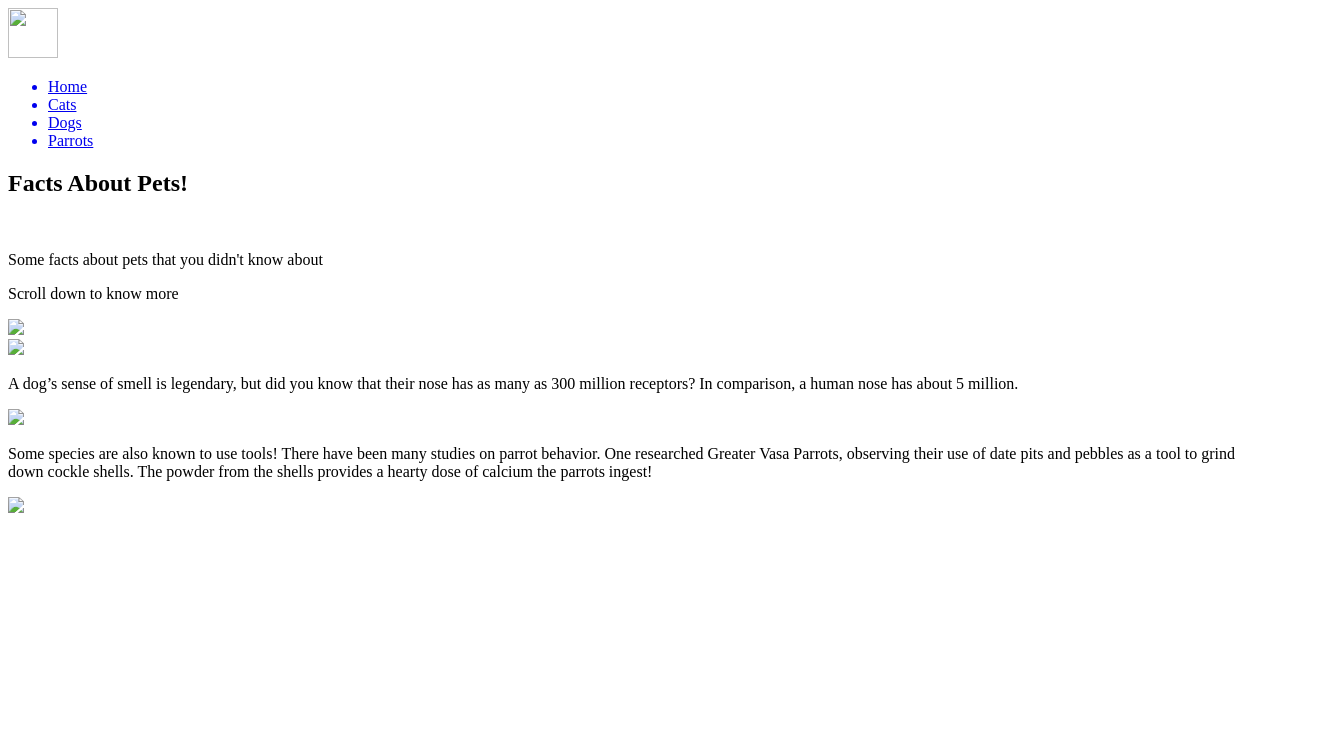
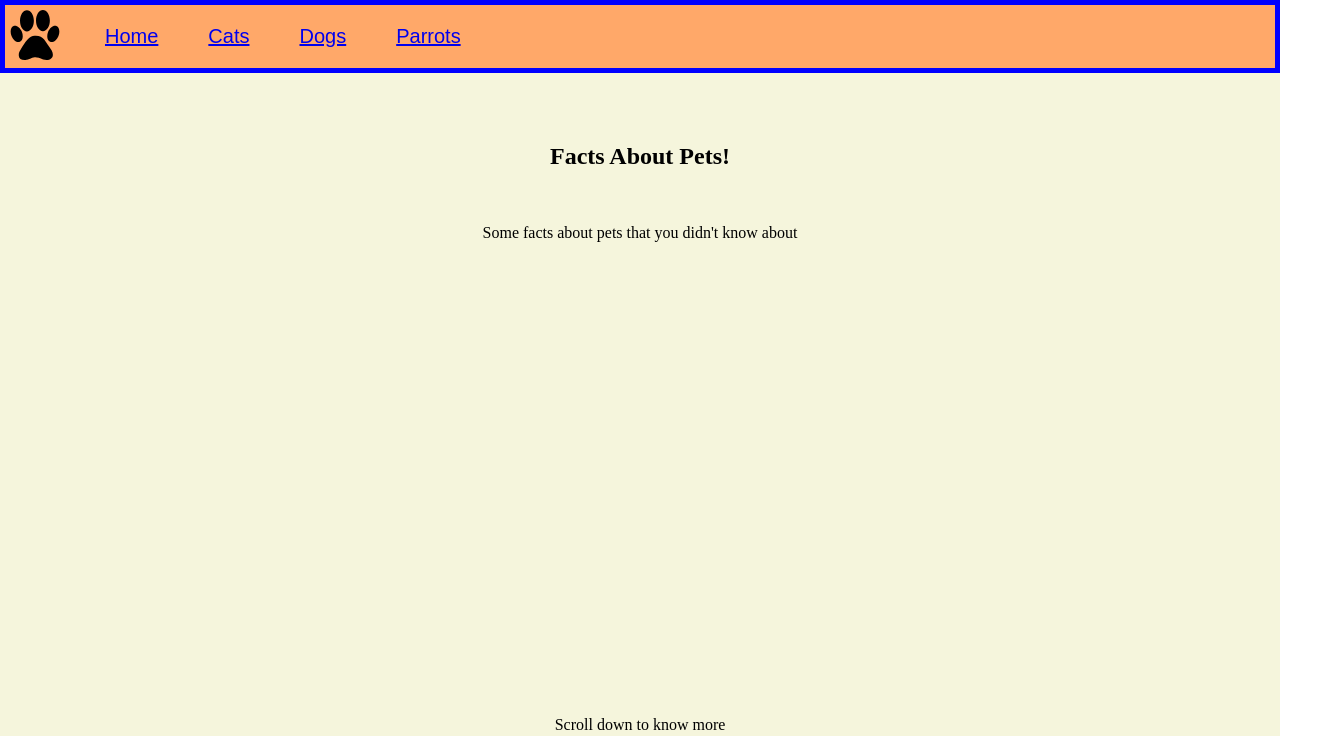
Before and after one commit to 23DP1DSarp/pets-website, a plain HTML site: page index.html in a window 1280 px wide. Shown: the top 736 px of the page, 1344 px wide, since content can reach past the window. Drawn offline with Linux system fonts and the light colour scheme; the site is published under a folder, as on GitHub Pages, so addresses that start at the root find nothing; no server answers.

Commit message:
Izlaboju problēmu ar css un bildes pievienošanu.

```diff
--- a/index.html
+++ b/index.html
@@ -3,12 +3,12 @@
 <head>
     <meta charset="UTF-8">
     <meta name="viewport" content="width=device-width, initial-scale=1.0">
-    <link href="/src/style.css" rel="stylesheet">
+    <link href="src/style.css" rel="stylesheet">
     <title>Pets</title>
 </head>
 <body>
     <nav id="navbar">
-        <img id="logo" src="/images/paw-icon.svg" height="50px" width="50px">
+        <img id="logo" src="images/paw-icon.svg" height="50px" width="50px">
         <ul id="list">
             <a href="#home_sec"><li>Home</li></a>
             <a href="#cat_fact"><li>Cats</li></a>
@@ -22,14 +22,14 @@
             <br>
             <p>Some facts about pets that you didn't know about</p>
             <p id="scroll">Scroll down to know more </p>
-            <img src="/images/down-arrow-svgrepo-com.svg" id="down_arrow">
+            <img src="images/down-arrow-svgrepo-com.svg" id="down_arrow">
         </section>
 
         <section class="home">
             <div class="section_p" id="cat_fact">
 
                 </div>
-            <img id="cat_photo" src="/images/pngegg.png">
+            <img id="cat_photo" src="images/pngegg.png">
         </section>
 
         <section class="home">
@@ -37,7 +37,7 @@
                 <p> A dog’s sense of smell is legendary, but did you know that their nose has as many as 300 million receptors? In comparison, a human nose has about 5 million.</p>
                 </div>
                 <div id="img_container">
-                <img id="dog_photo" src="/images/adorable-puppy-peeking-blank-sign.png">
+                <img id="dog_photo" src="images/adorable-puppy-peeking-blank-sign.png">
                 </div>
         </section>
 
@@ -45,7 +45,7 @@
            <div class="section_p" id="parrot_sec">
             <p>Some species are also known to use tools! There have been many studies on parrot behavior. One researched Greater Vasa Parrots, observing their use of date pits and pebbles as a tool to grind down cockle shells. The powder from the shells provides a hearty dose of calcium the parrots ingest!</p>
             </div>
-            <img id="parrot_photo" src="/images/9cee6c88-ad8b-4524-bfa1-0d7529945a4d_removalai_preview.png">
+            <img id="parrot_photo" src="images/9cee6c88-ad8b-4524-bfa1-0d7529945a4d_removalai_preview.png">
         </section>
 
     </main>
```
